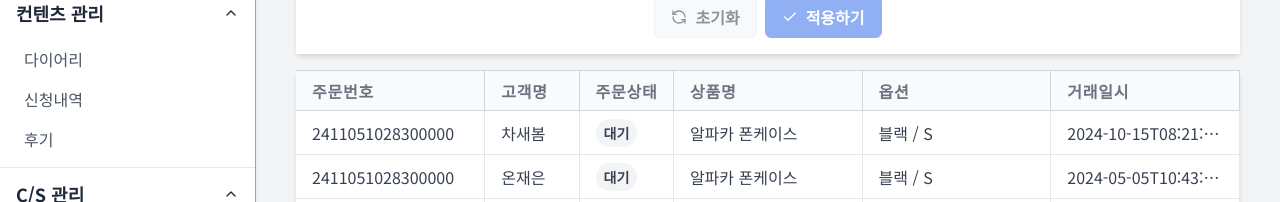
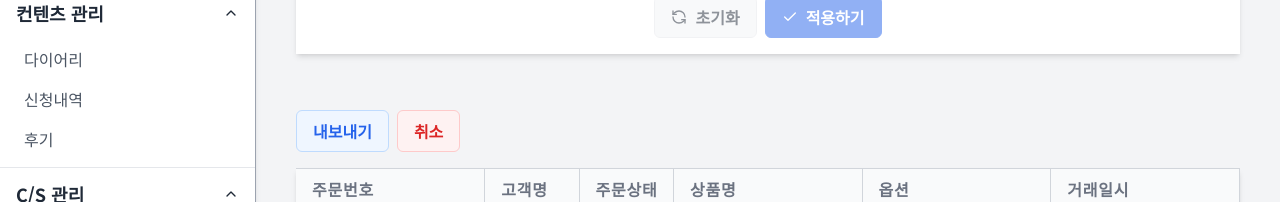
Before and after one commit to hiimjayson/crm, a Next.js app: page /order in a window 1280 px wide. Shown: the part 484-686 px from the top of the page. Built offline with nearby package versions, Linux system fonts and the light colour scheme.

Commit message:
feat: add ActionBar

```diff
--- a/package.json
+++ b/package.json
@@ -20,7 +20,8 @@
     "react": "^18.2.0",
     "react-datepicker": "^7.5.0",
     "react-dom": "^18.2.0",
-    "sass": "^1.80.6"
+    "sass": "^1.80.6",
+    "ts-pattern": "^5.5.0"
   },
   "devDependencies": {
     "@types/node": "^20",
--- a/src/app/(dashboard)/order/page.tsx
+++ b/src/app/(dashboard)/order/page.tsx
@@ -6,6 +6,7 @@ import { DashboardLayoutTemplate } from "@/components/templates/DasyboardLayoutT
 import { OrderList } from "@/components/features/order/OrderList";
 import { useOrderFilterProps } from "@/components/features/order/OrderFilter/useOrderFilterProps";
 import { Filter } from "@/components/common/Filter";
+import { ActionBar } from "@/components/common/ActionBar";
 
 export default function OrderListPage() {
   const { filterProps } = useOrderFilterProps();
@@ -26,6 +27,20 @@ export default function OrderListPage() {
           }
         >
           <Suspense fallback={<div className="p-4">로딩 중...</div>}>
+            <ActionBar
+              actions={[
+                {
+                  name: "export",
+                  label: "내보내기",
+                  buttonVariant: "primary",
+                },
+                {
+                  name: "cancel",
+                  label: "취소",
+                  buttonVariant: "danger",
+                },
+              ]}
+            />
             <OrderList />
           </Suspense>
         </ErrorBoundary>
--- a/src/app/globals.css
+++ b/src/app/globals.css
@@ -19,3 +19,9 @@ body {
   background: var(--background);
   font-family: Arial, Helvetica, sans-serif;
 }
+
+html,
+body,
+* {
+  box-sizing: border-box;
+}
--- a/src/components/atom/Button/index.tsx
+++ b/src/components/atom/Button/index.tsx
@@ -1,23 +1,28 @@
 import { ButtonHTMLAttributes } from "react";
+import { match } from "ts-pattern";
+
+export type ButtonVariant = "primary" | "secondary" | "danger";
 
 interface Props extends ButtonHTMLAttributes<HTMLButtonElement> {
   left?: React.ReactNode;
-  variant?: "primary" | "secondary";
+  variant?: ButtonVariant;
+  outline?: boolean;
+
   children: React.ReactNode;
 }
 export function Button({
   children,
   variant = "primary",
+  outline = false,
   left,
   ...props
 }: Props) {
   return (
     <button
-      className={`flex items-center gap-2 font-semibold py-2 px-4 rounded-md border transition-colors ${
-        variant === "secondary"
-          ? "border-gray-200 bg-gray-100 hover:bg-gray-200 text-gray-800"
-          : "border-blue-600 bg-blue-600 hover:bg-blue-700 text-white"
-      } ${props.disabled ? "opacity-50 cursor-not-allowed" : ""}`}
+      className={`flex items-center gap-2 font-semibold py-2 px-4 rounded-md border transition-colors ${getVariantStyle(
+        variant,
+        outline
+      )} ${props.disabled ? "opacity-50 cursor-not-allowed" : ""}`}
       {...props}
     >
       {left}
@@ -25,3 +30,23 @@ export function Button({
     </button>
   );
 }
+
+function getVariantStyle(variant: ButtonVariant, outline: boolean) {
+  return match(variant)
+    .with("primary", () =>
+      outline
+        ? "border-blue-200 bg-blue-50 hover:bg-blue-100 text-blue-600"
+        : "border-blue-600 bg-blue-600 hover:bg-blue-700 text-white"
+    )
+    .with("secondary", () =>
+      outline
+        ? "border-gray-300 bg-white hover:bg-gray-100 text-gray-800"
+        : "border-gray-200 bg-gray-100 hover:bg-gray-200 text-gray-800"
+    )
+    .with("danger", () =>
+      outline
+        ? "border-red-200 bg-red-50 hover:bg-red-100 text-red-600"
+        : "border-red-600 bg-red-600 hover:bg-red-700 text-white"
+    )
+    .exhaustive();
+}
--- /dev/null
+++ b/src/components/common/ActionBar/index.tsx
@@ -0,0 +1,25 @@
+import { Button, ButtonVariant } from "@/components/atom/Button";
+
+interface Props {
+  actions: {
+    name: string;
+    label: string;
+    buttonVariant?: ButtonVariant;
+  }[];
+}
+
+export function ActionBar({ actions }: Props) {
+  return (
+    <div className="flex items-center gap-2 pt-10">
+      {actions.map((action) => (
+        <Button
+          key={action.name}
+          outline
+          variant={action.buttonVariant ?? "secondary"}
+        >
+          {action.label}
+        </Button>
+      ))}
+    </div>
+  );
+}
```
Also changed, not shown: 1 other file (tests, documents, lock files or other folders).
